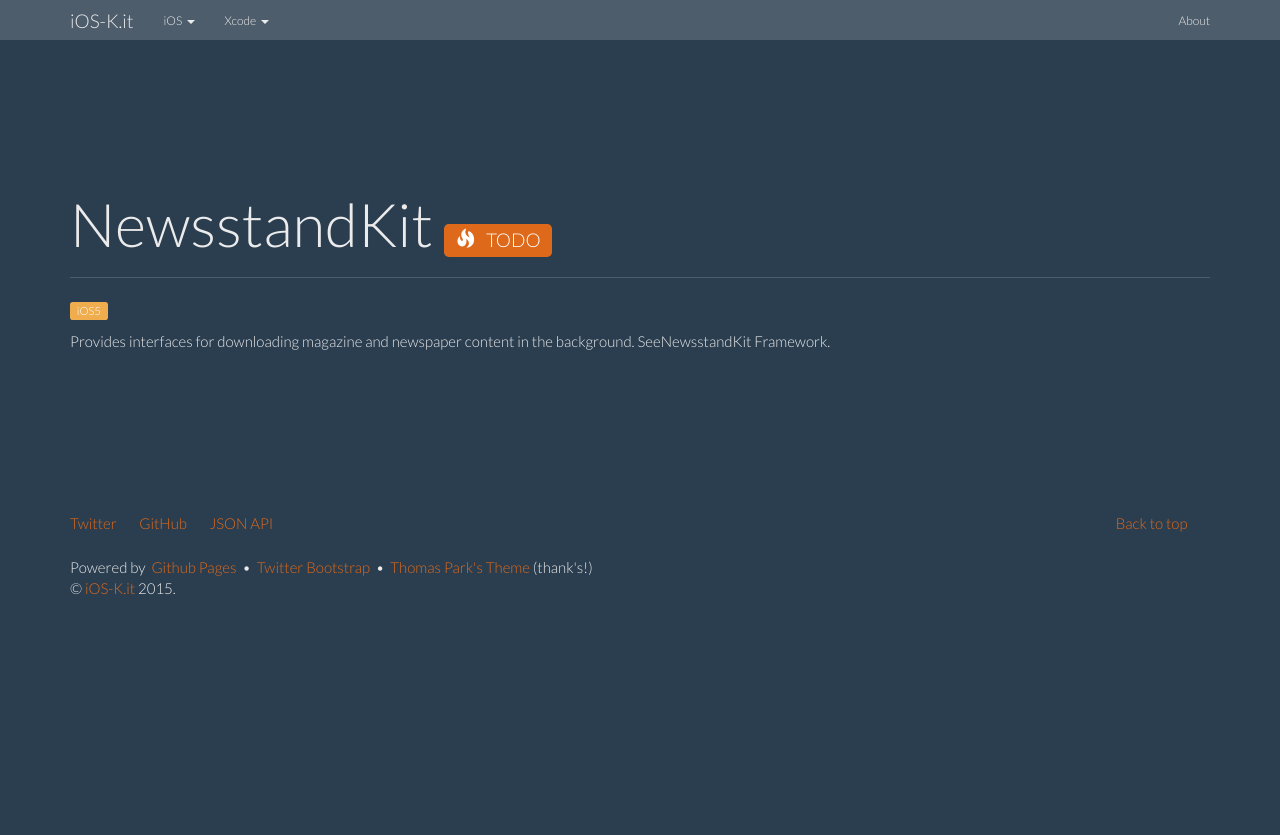
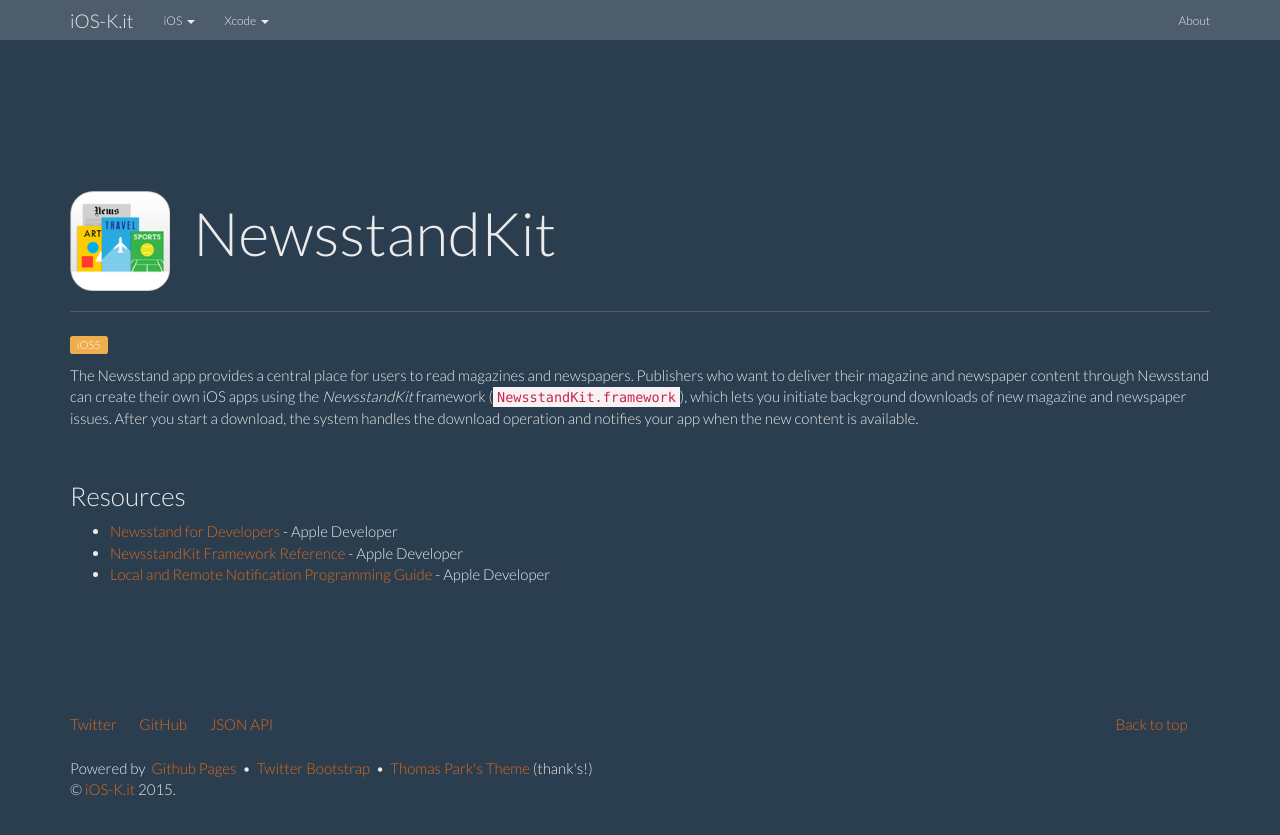
Before and after one commit to ioskit/ioskit.github.io, a Jekyll site: the page built from _kits/NewsstandKit.md, in a window 1280 px wide. Shown: the top 835 px of the page. Built offline with Jekyll 4.4.1, drawn with Linux system fonts in a browser that asks for light colours; nearby versions of some CDN libraries.

Commit message:
Kit: NewsstandKit.

```diff
--- a/_kits/NewsstandKit.md
+++ b/_kits/NewsstandKit.md
@@ -2,16 +2,30 @@
 layout: kit
 name: 'NewsstandKit'
 id: newsstandkit
-status: TODO
+status:
+type: kit
 since: iOS5
+icon: /resources/images/kits/Newsstand/newsstand.png
 prefixe: 'NK'
-link:
-abstract: "Provides interfaces for downloading magazine and newspaper content in the background. SeeNewsstandKit Framework."
-links__:
+abstract: "Provides interfaces for downloading magazine and newspaper content in the background."
+kits__:
+ - Foo
+links:
  - link:
-     name: 'aaa'
-     url: bbb
-     description: 'ccc'
+     name: 'Newsstand for Developers'
+     url: https://developer.apple.com/newsstand/
+     description: ' - Apple Developer'
+     type: reference
+ - link:
+     name: 'NewsstandKit Framework Reference'
+     url: https://developer.apple.com/library/ios/documentation/StoreKit/Reference/NewsstandKit_Framework/index.html
+     description: ' - Apple Developer'
+     type: reference
+ - link:
+     name: 'Local and Remote Notification Programming Guide'
+     url: https://developer.apple.com/library/ios/documentation/NetworkingInternet/Conceptual/RemoteNotificationsPG/Introduction.html
+     description: ' - Apple Developer'
+     type: reference
 ---
 
-Provides interfaces for downloading magazine and newspaper content in the background. SeeNewsstandKit Framework.
+The Newsstand app provides a central place for users to read magazines and newspapers. Publishers who want to deliver their magazine and newspaper content through Newsstand can create their own iOS apps using the *NewsstandKit* framework (`NewsstandKit.framework`), which lets you initiate background downloads of new magazine and newspaper issues. After you start a download, the system handles the download operation and notifies your app when the new content is available.
```
Also changed, not shown: resources/images/kits/Newsstand/newsstand.png (added).
